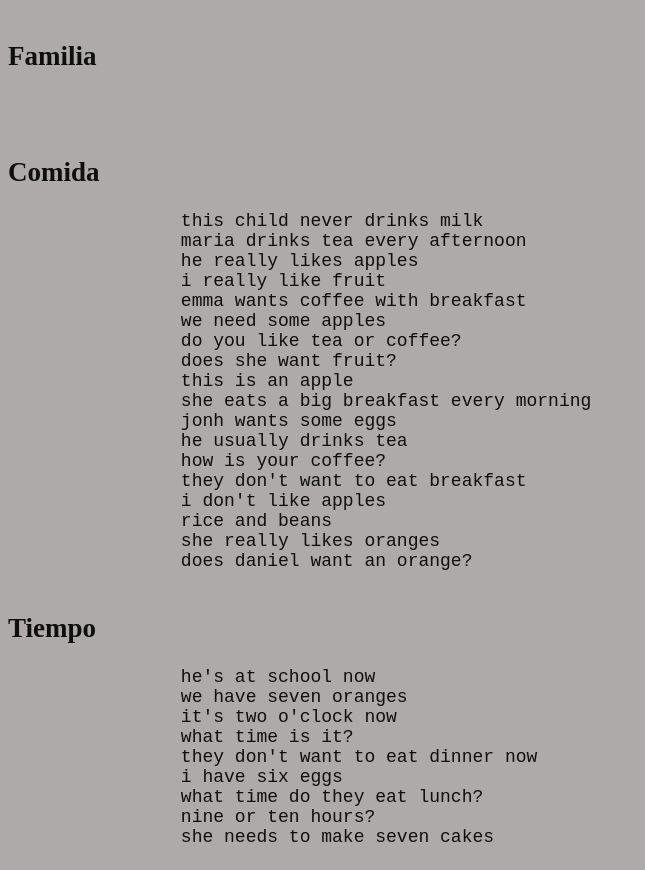
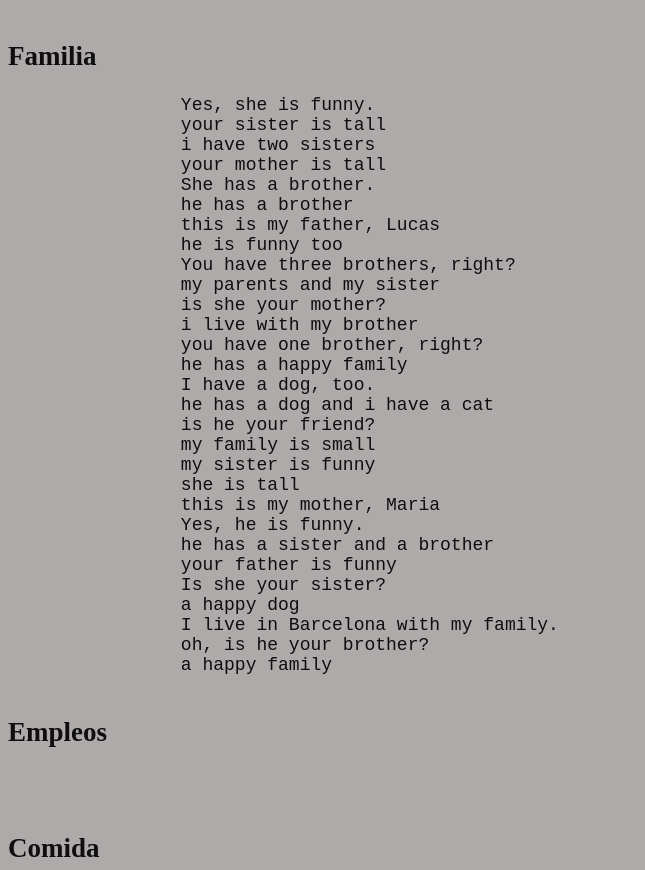
Before and after one commit to xavii07/English, a plain HTML site: page index.html in a window 1280 px wide. Shown: the part 2080-2950 px from the top of the page, without its empty margins (0-645 px from the left). Drawn offline with Linux system fonts and the light colour scheme.

Commit message:
agregando mas contenifo

```diff
--- a/index.html
+++ b/index.html
@@ -109,6 +109,39 @@
 	</pre>
 
 <h2>Familia</h2>
+	<pre>
+		Yes, she is funny.
+		your sister is tall
+		i have two sisters
+		your mother is tall
+		She has a brother.
+		he has a brother
+		this is my father, Lucas
+		he is funny too
+		You have three brothers, right?
+		my parents and my sister
+		is she your mother?
+		i live with my brother
+		you have one brother, right?
+		he has a happy family
+		I have a dog, too.
+		he has a dog and i have a cat
+		is he your friend?
+		my family is small
+		my sister is funny
+		she is tall
+		this is my mother, Maria
+		Yes, he is funny.
+		he has a sister and a brother
+		your father is funny
+		Is she your sister?
+		a happy dog
+		I live in Barcelona with my family.
+		oh, is he your brother?
+		a happy family
+	</pre>
+
+<h2>Empleos</h2>
 	<pre>
 
 	</pre>
```
